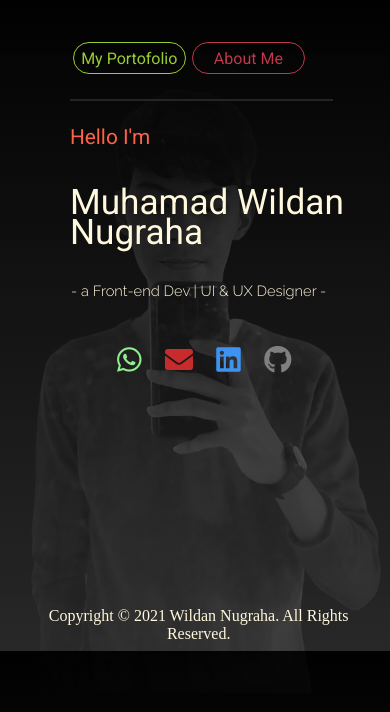
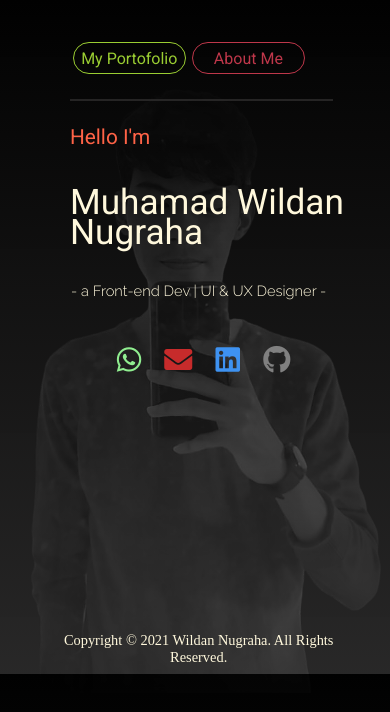
Before and after one commit to WildanPage/WildanPage.github.io, a plain HTML site: page index.html in a window 390 px wide. Shown: the top 712 px of the page. Drawn offline with Linux system fonts and the light colour scheme.

Commit message:
terakhir

```diff
--- a/index.css
+++ b/index.css
@@ -97,7 +97,7 @@ img:hover {
   font-size: 120%;
 }
 
-@media (max-width: 1200px) {
+@media (max-width: 800px) {
   body {
     background-image: linear-gradient(rgba(0, 0, 0, 0.9), rgba(59, 58, 58, 0.6)),
       url(gambar/wildan.png);
@@ -143,14 +143,14 @@ img:hover {
   }
 
   .icons {
-    margin-right: 15%;
+    margin-right: 16.2%;
     font-size: 175%;
   }
 
   #copyright {
-    margin: 75% 0% 0% 0%;
+    margin: 83% 0% 0% 0%;
     text-align: center;
-    font-size: 100%;
+    font-size: 90%;
   }
 }
 
```
